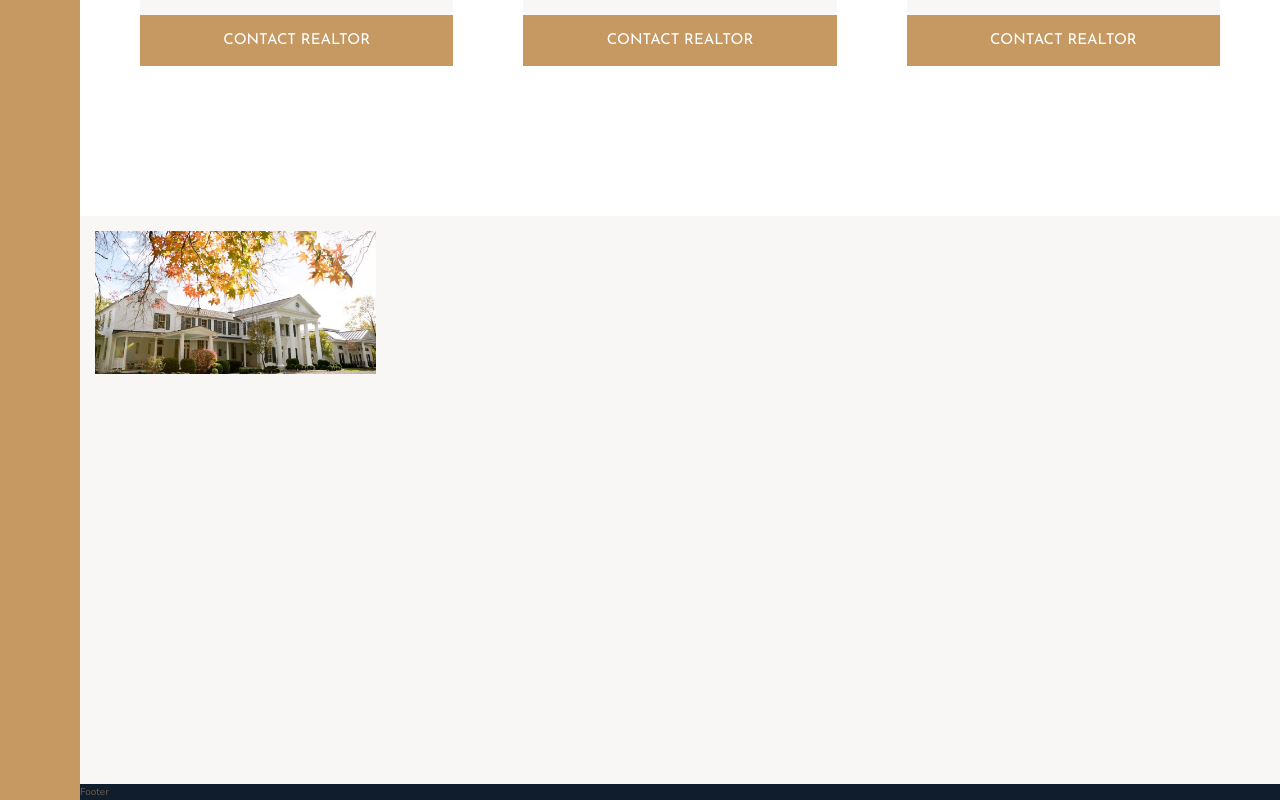
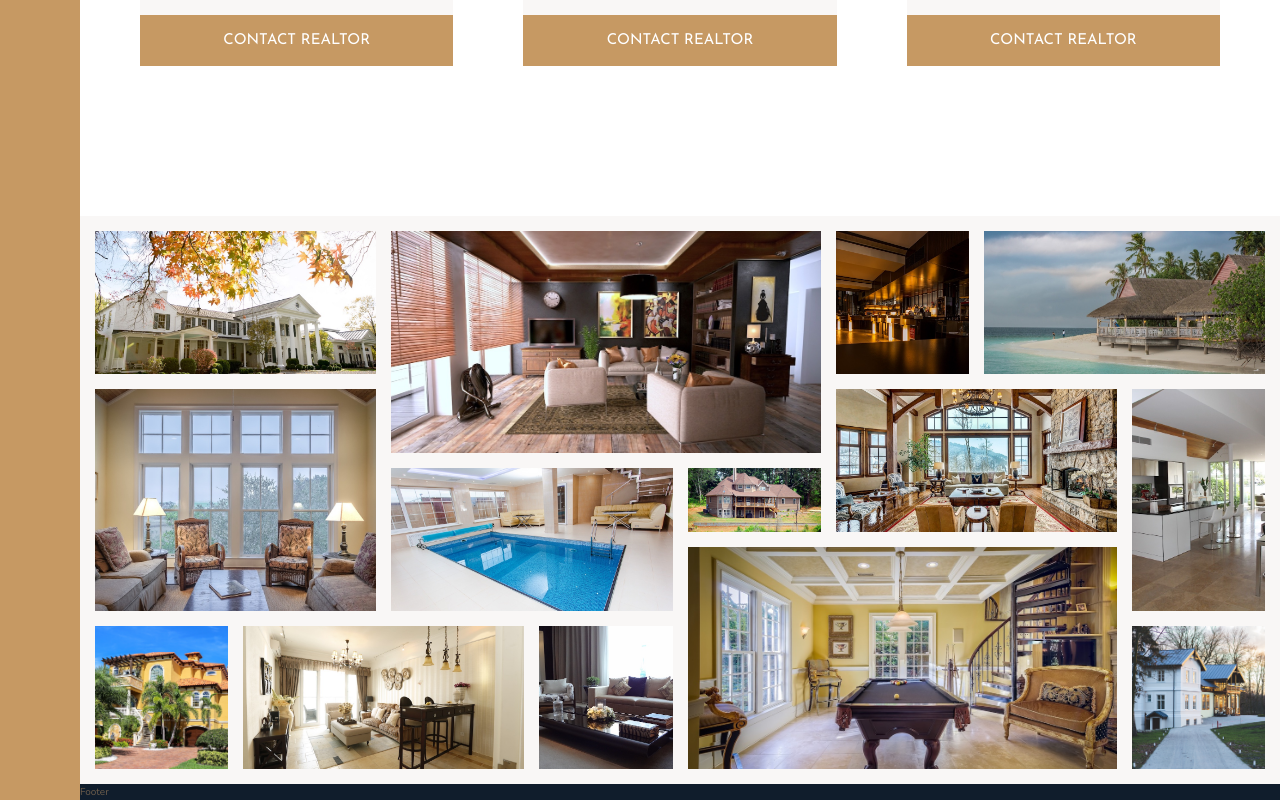
Before and after one commit to elenakout/vue-nexter, a Vue app: page /#/nexter in a window 1280 px wide. Shown: the part 2948-3748 px from the top of the page. Built offline with nearby package versions, Linux system fonts and the light colour scheme.

Commit message:
11.Building the Gallery - Part 2

```diff
--- a/src/components/nexter/_gallery.vue
+++ b/src/components/nexter/_gallery.vue
@@ -1,7 +1,12 @@
 <template>
   <div class="gallery-comp">
-    <figure class="gallery__item gallery__item--1">
-      <img :src="image1" alt="" class="gallery__img" />
+    <figure
+      v-for="(img, idx) in images"
+      :key="idx"
+      class="gallery__item"
+      :class="[img.classname]"
+    >
+      <img :src="img.image" alt="image" class="gallery__img" />
     </figure>
   </div>
 </template>
@@ -10,7 +15,64 @@
 export default {
   data() {
     return {
-      image1: require("@/assets/img/gal-1.jpeg")
+      images: [
+        {
+          image: require("@/assets/img/gal-1.jpeg"),
+          classname: "gallery__item--1"
+        },
+        {
+          image: require("@/assets/img/gal-2.jpeg"),
+          classname: "gallery__item--2"
+        },
+        {
+          image: require("@/assets/img/gal-3.jpeg"),
+          classname: "gallery__item--3"
+        },
+        {
+          image: require("@/assets/img/gal-4.jpeg"),
+          classname: "gallery__item--4"
+        },
+        {
+          image: require("@/assets/img/gal-5.jpeg"),
+          classname: "gallery__item--5"
+        },
+        {
+          image: require("@/assets/img/gal-6.jpeg"),
+          classname: "gallery__item--6"
+        },
+        {
+          image: require("@/assets/img/gal-7.jpeg"),
+          classname: "gallery__item--7"
+        },
+        {
+          image: require("@/assets/img/gal-8.jpeg"),
+          classname: "gallery__item--8"
+        },
+        {
+          image: require("@/assets/img/gal-9.jpeg"),
+          classname: "gallery__item--9"
+        },
+        {
+          image: require("@/assets/img/gal-10.jpeg"),
+          classname: "gallery__item--10"
+        },
+        {
+          image: require("@/assets/img/gal-11.jpeg"),
+          classname: "gallery__item--11"
+        },
+        {
+          image: require("@/assets/img/gal-12.jpeg"),
+          classname: "gallery__item--12"
+        },
+        {
+          image: require("@/assets/img/gal-13.jpeg"),
+          classname: "gallery__item--13"
+        },
+        {
+          image: require("@/assets/img/gal-14.jpeg"),
+          classname: "gallery__item--14"
+        }
+      ]
     };
   }
 };
@@ -31,6 +93,71 @@ export default {
       grid-row: 1 / span 2;
       grid-column: 1 / span 2;
     }
+
+    &--2 {
+      grid-row: 1 / span 3;
+      grid-column: 3 / span 3;
+    }
+
+    &--3 {
+      grid-row: 1 / span 2;
+      grid-column: 6 / span 1;
+    }
+
+    &--4 {
+      grid-row: 1 / span 2;
+      grid-column: 7 / span 2;
+    }
+
+    &--5 {
+      grid-row: 3 / span 3;
+      grid-column: 1 / span 2;
+    }
+
+    &--6 {
+      grid-row: 4 / span 2;
+      grid-column: 3 / span 2;
+    }
+
+    &--7 {
+      grid-row: 4 / span 1;
+      grid-column: 5 / span 1;
+    }
+
+    &--8 {
+      grid-row: 3 / span 2;
+      grid-column: 6 / span 2;
+    }
+
+    &--9 {
+      grid-row: 3 / span 3;
+      grid-column: 8 / span 1;
+    }
+
+    &--10 {
+      grid-row: 6 / span 2;
+      grid-column: 1 / span 1;
+    }
+
+    &--11 {
+      grid-row: 6 / span 2;
+      grid-column: 2 / span 2;
+    }
+
+    &--12 {
+      grid-row: 6 / span 2;
+      grid-column: 4 / span 1;
+    }
+
+    &--13 {
+      grid-row: 5 / span 3;
+      grid-column: 5 / span 3;
+    }
+
+    &--14 {
+      grid-row: 6 / span 2;
+      grid-column: 8 / span 1;
+    }
   }
 
   &__img {
```
